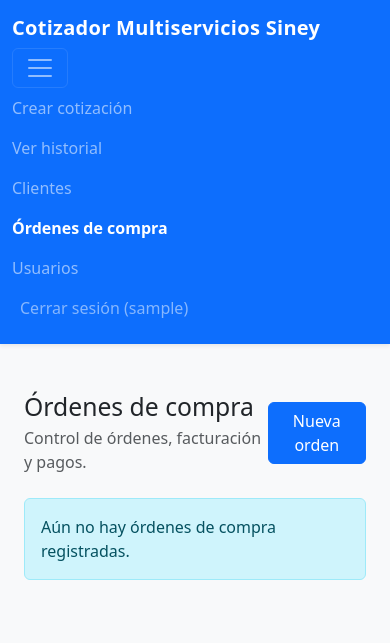
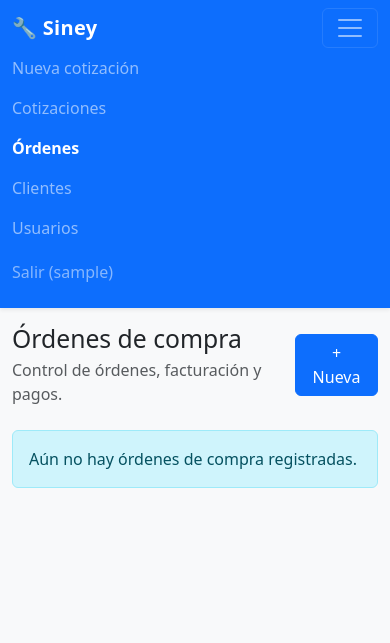
Before and after one commit to RSGarcia2002/cotizador-web, a Flask app: page /ordenes in a window 390 px wide, after a click that opens the changed part. Shown: the top 643 px of the page. Run offline with Flask 3, Linux system fonts and the light colour scheme; the visitor is signed in with stand-in values (Sample User, id 1); data that the repository does not hold is empty; some libraries are stand-ins or nearby versions.

Commit message:
feat: mejorar vista movil

```diff
--- a/templates/base.html
+++ b/templates/base.html
@@ -4,29 +4,53 @@
   <meta charset="utf-8">
   <meta name="viewport" content="width=device-width, initial-scale=1">
   <title>{% block title %}Cotizador{% endblock %}</title>
+  <link href="https://cdn.jsdelivr.net/npm/bootstrap@5.3.3/dist/css/bootstrap.min.css" rel="stylesheet">
+  <style>
+    body { background-color: #f8f9fa; }
+    .navbar-brand { font-weight: 700; letter-spacing: 0.3px; }
+    .page-wrapper { padding-top: 24px; padding-bottom: 24px; }
+    .nav-link.active { font-weight: 600; }
 
-  <link href="https://cdn.jsdelivr.net/npm/bootstrap@5.3.3/dist/css/bootstrap.min.css" rel="stylesheet">
-
-  <style>
-    body {
-      background-color: #f8f9fa;
+    /* Tarjetas móvil para tablas */
+    @media (max-width: 767px) {
+      .tabla-mobile thead { display: none; }
+      .tabla-mobile tr {
+        display: block;
+        margin-bottom: 1rem;
+        border: 1px solid #dee2e6;
+        border-radius: 8px;
+        background: white;
+        padding: 0.75rem;
+        box-shadow: 0 1px 3px rgba(0,0,0,0.06);
       }
-
-    .navbar-brand {
-      font-weight: 700;
-      letter-spacing: 0.3px;
+      .tabla-mobile td {
+        display: flex;
+        justify-content: space-between;
+        align-items: center;
+        padding: 4px 0;
+        border: none;
+        font-size: 0.9rem;
+        gap: 8px;
       }
-
-    .page-wrapper {
-      padding-top: 24px;
-      padding-bottom: 24px;
+      .tabla-mobile td::before {
+        content: attr(data-label);
+        font-weight: 600;
+        color: #6c757d;
+        min-width: 110px;
+        font-size: 0.8rem;
+        text-transform: uppercase;
+        flex-shrink: 0;
       }
-
-    .nav-link.active {
-      font-weight: 600;
+      .tabla-mobile td:last-child {
+        margin-top: 8px;
+        padding-top: 8px;
+        border-top: 1px solid #f0f0f0;
+        flex-wrap: wrap;
+        gap: 6px;
+      }
+      .page-wrapper { padding-top: 16px; }
     }
   </style>
-
   {% block extra_css %}{% endblock %}
 </head>
 <body>
@@ -45,7 +69,7 @@
 
   <nav class="navbar navbar-expand-lg navbar-dark bg-primary shadow-sm">
     <div class="container">
-      <a class="navbar-brand" href="/">Cotizador Multiservicios Siney</a>
+      <a class="navbar-brand" href="/">🔧 Siney</a>
 
       <button class="navbar-toggler" type="button" data-bs-toggle="collapse" data-bs-target="#mainNavbar">
         <span class="navbar-toggler-icon"></span>
@@ -55,12 +79,17 @@
         <ul class="navbar-nav ms-auto mb-2 mb-lg-0">
           <li class="nav-item">
             <a class="nav-link {% if request.path == '/' %}active{% endif %}" href="/">
-              Crear cotización
+              Nueva cotización
             </a>
           </li>
           <li class="nav-item">
             <a class="nav-link {% if request.path.startswith('/cotizaciones') %}active{% endif %}" href="/cotizaciones">
-              Ver historial
+              Cotizaciones
+            </a>
+          </li>
+          <li class="nav-item">
+            <a class="nav-link {% if request.path.startswith('/ordenes') %}active{% endif %}" href="/ordenes">
+              Órdenes
             </a>
           </li>
           <li class="nav-item">
@@ -69,17 +98,14 @@
             </a>
           </li>
           <li class="nav-item">
-            <a class="nav-link {% if request.path.startswith('/ordenes') %}active{% endif %}" href="/ordenes">
-              Órdenes de compra
-            </a>
-          </li>
-          <li class="nav-item">
             <a class="nav-link {% if request.path.startswith('/usuarios') %}active{% endif %}" href="/usuarios">
               Usuarios
             </a>
           </li>
-          <li class="nav-item ms-2">
-            <a class="nav-link text-white-50" href="/logout">Cerrar sesión ({{ current_user.username }})</a>
+          <li class="nav-item ms-lg-2 mt-1 mt-lg-0">
+            <a class="nav-link text-white-50" href="/logout">
+              Salir ({{ current_user.username }})
+            </a>
           </li>
         </ul>
       </div>
--- a/templates/ordenes.html
+++ b/templates/ordenes.html
@@ -1,51 +1,43 @@
 {% extends "base.html" %}
-
 {% block title %}Órdenes de compra{% endblock %}
 
 {% block content %}
-<div class="container py-4">
 <div class="d-flex justify-content-between align-items-center mb-4">
   <div>
     <h2 class="mb-1">Órdenes de compra</h2>
     <p class="text-muted mb-0">Control de órdenes, facturación y pagos.</p>
   </div>
-        <div>
-            <a href="/ordenes/nueva" class="btn btn-primary">Nueva orden</a>
-        </div>
+  <a href="/ordenes/nueva" class="btn btn-primary">+ Nueva</a>
 </div>
 
 {% if ordenes %}
+<div class="card shadow-sm">
+  <div class="card-body p-0 p-md-3">
     <div class="table-responsive">
-        <table class="table table-bordered table-hover align-middle">
+      <table class="table table-bordered table-hover align-middle mb-0 tabla-mobile">
         <thead class="table-light">
           <tr>
-                    <th>ID</th>
             <th>Empresa</th>
             <th>No. Orden</th>
-                    <th>Fecha orden</th>
+            <th>Fecha</th>
             <th>Total</th>
-                    <th>Estado</th>
-                    <th>Fecha factura</th>
-                    <th>Fecha estimada pago</th>
+            <th>Fecha est. pago</th>
             <th>Seguimiento</th>
           </tr>
         </thead>
         <tbody>
           {% for orden in ordenes %}
           <tr>
-                    <td>{{ orden.id }}</td>
-                    <td>{{ orden.empresa }}</td>
-                    <td>
+            <td data-label="Empresa">{{ orden.empresa }}</td>
+            <td data-label="No. Orden">
               <a href="/ordenes/{{ orden.id }}" class="text-decoration-none fw-semibold">
                 {{ orden.numero_orden }}
               </a>
             </td>
-                    <td>{{ orden.fecha_orden or "-" }}</td>
-                    <td>Q {{ "%.2f"|format(orden.total or 0) }}</td>
-                    <td>{{ orden.estado_pago if orden.estado_pago else orden.estado }}</td>
-                    <td>{{ orden.fecha_factura or "-" }}</td>
-                    <td>{{ orden.fecha_estimada_pago or "-" }}</td>
-                    <td>
+            <td data-label="Fecha">{{ orden.fecha_orden or "-" }}</td>
+            <td data-label="Total">Q {{ "%.2f"|format(orden.total or 0) }}</td>
+            <td data-label="Fecha est. pago">{{ orden.fecha_estimada_pago or "-" }}</td>
+            <td data-label="Seguimiento">
               {% set texto = orden.semaforo %}
               {% if "atraso" in texto %}
                 <span class="badge bg-danger">{{ texto }}</span>
@@ -62,10 +54,9 @@
         </tbody>
       </table>
     </div>
+  </div>
+</div>
 {% else %}
-    <div class="alert alert-info">
-        Aún no hay órdenes de compra registradas.
-    </div>
+<div class="alert alert-info">Aún no hay órdenes de compra registradas.</div>
 {% endif %}
-</div>
 {% endblock %}
```
Also changed, not shown: templates/cotizaciones.html (+24 -60 lines), templates/orden_detalle.html (+10 -0 lines). Lines whose indentation alone changed are shown as unchanged.
